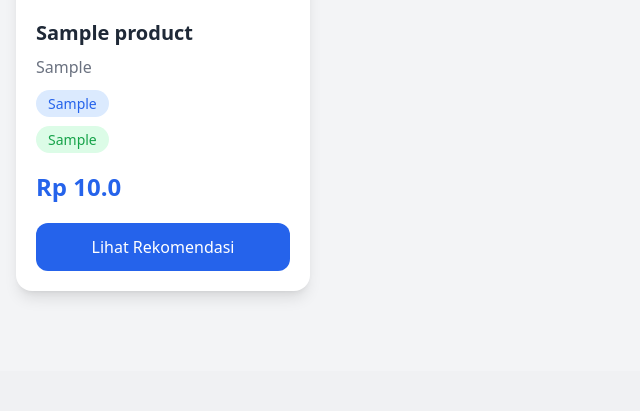
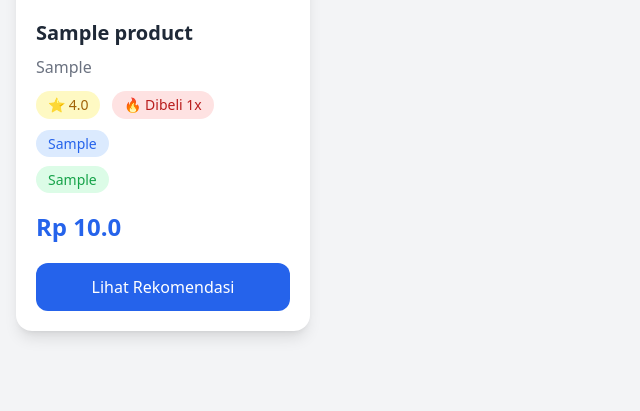
Before and after one commit to apipniko/kolaborasi_project_rpl, a Flask app: page / in a window 1280 px wide. Shown: the part 687-1098 px from the top of the page, without its empty margins (0-640 px from the left). Before the commit the page ends 984 px from the top, so only its background shows below. Run offline with Flask 3, Linux system fonts and the light colour scheme; tables that the repository leaves empty hold one stand-in row (values such as "Sample post"); some libraries are stand-ins or nearby versions.

Commit message:
update rating dan dibeli berapa kali

```diff
--- a/app.py
+++ b/app.py
@@ -22,8 +22,13 @@ def home():
         product.product_name,
         product.brand,
         product.price,
+
         category.category,
-        sub_category.sub_category
+        sub_category.sub_category,
+
+        COUNT(order_items.product_id) AS total_purchased,
+
+        ROUND(AVG(users.rating), 1) AS average_rating
 
     FROM product
 
@@ -32,6 +37,19 @@ def home():
 
     JOIN category
     ON sub_category.category_id = category.category_id
+
+    LEFT JOIN order_items
+    ON product.product_id = order_items.product_id
+
+    LEFT JOIN orders
+    ON order_items.order_id = orders.order_id
+
+    LEFT JOIN users
+    ON orders.user_id = users.user_id
+
+    GROUP BY product.product_id
+
+    ORDER BY total_purchased DESC
 
     LIMIT 12
     """
--- a/templates/index.html
+++ b/templates/index.html
@@ -135,7 +135,19 @@
                     <p class="text-gray-500">
                         {{ product.brand }}
                     </p>
+                    <div class="flex items-center gap-3 mt-3">
 
+                    <!-- RATING -->
+                    <span class="bg-yellow-100 text-yellow-700 px-3 py-1 rounded-full text-sm">
+                        ⭐ {{ product.average_rating if product.average_rating else 0 }}
+                    </span>
+
+                    <!-- TOTAL PURCHASE -->
+                    <span class="bg-red-100 text-red-700 px-3 py-1 rounded-full text-sm">
+                        🔥 Dibeli {{ product.total_purchased }}x
+                    </span>
+
+                    </div>
                     <div class="mt-3">
 
                         <span class="bg-blue-100 text-blue-600 px-3 py-1 rounded-full text-sm">
```
